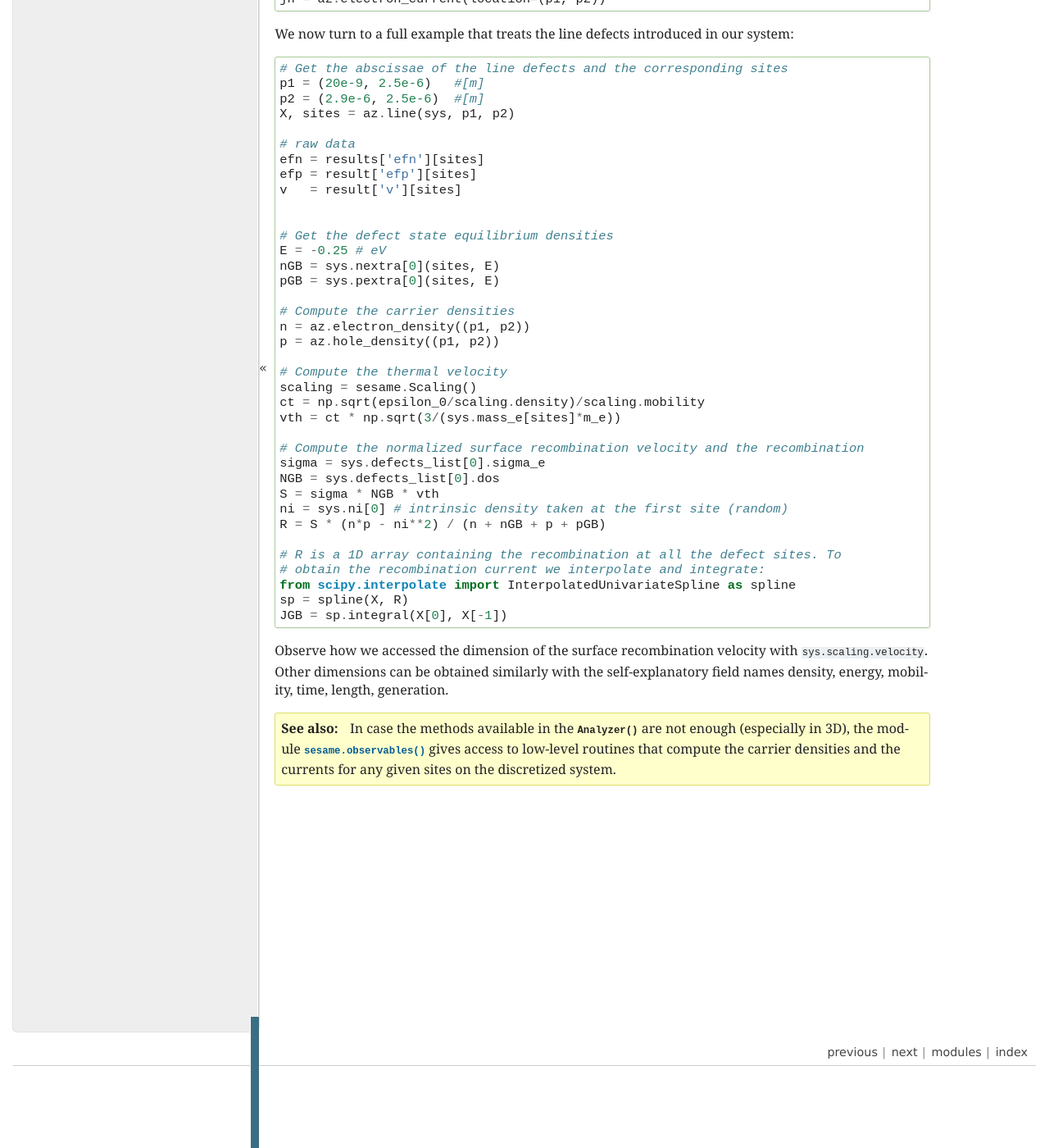
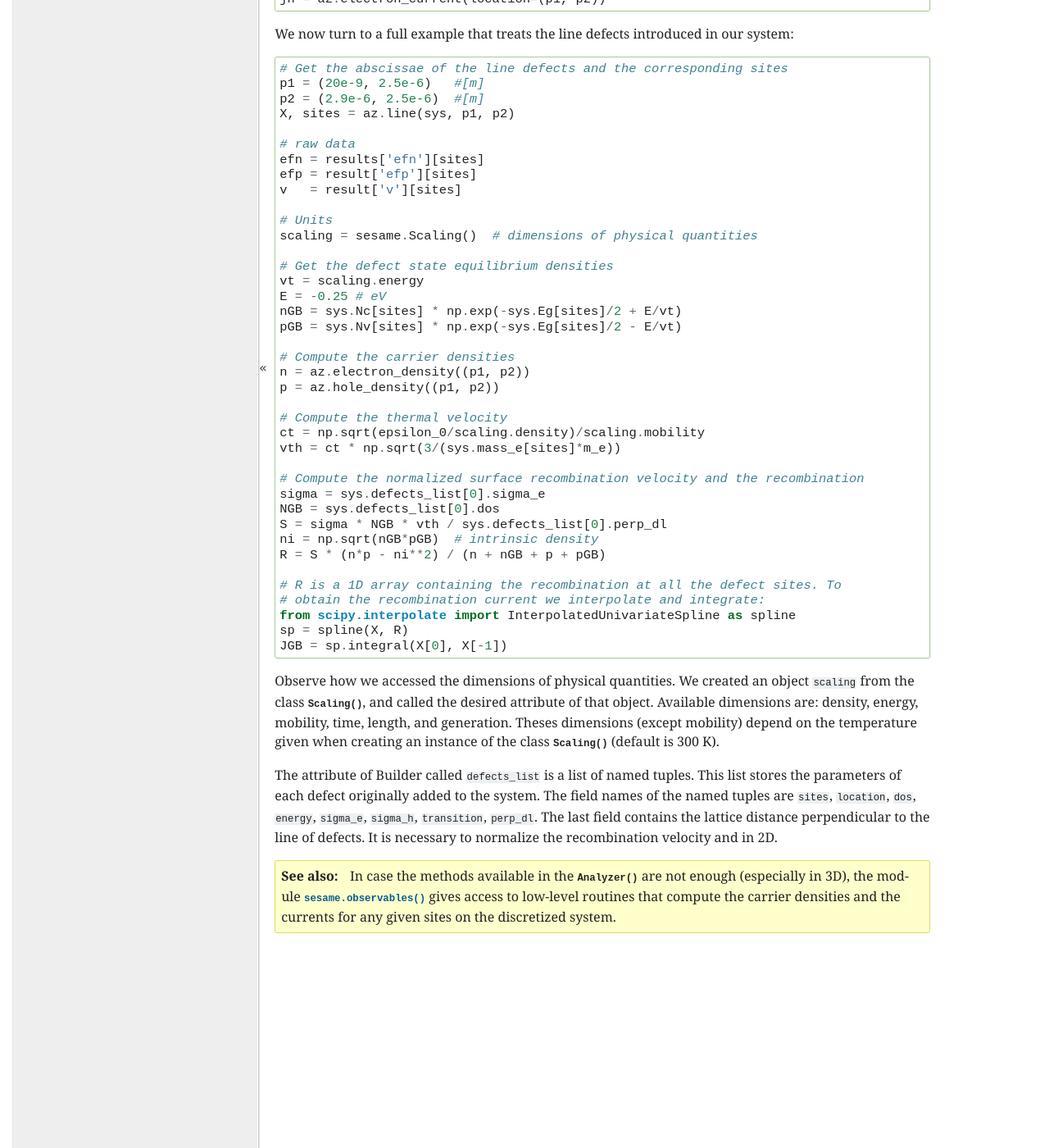
Before and after one commit to usnistgov/sesame, a Sphinx documentation site: the page built from doc/tutorial/analysis.rst, in a window 1280 px wide and 1400 px high, scrolled down 1548 px. Shown: the whole window at 82% size. Built offline with Sphinx 7.4.7, drawn with Linux system fonts in a browser that asks for light colours; formulas are drawn with MathJax 3; some of the changed text lies outside the part shown.

```diff
--- a/doc/tutorial/analysis.rst
+++ b/doc/tutorial/analysis.rst
@@ -6,8 +6,8 @@ will use the system created in :doc:`tutorial 3 <tuto3>`.
 The data analysis requires to compute carrier densities, currents and plot data.
 In order to avoid having to deal with the folded discretized system, we provide
 a set of methods callable with real space coordinates. These methods are
-available via the :func:`~sesame.analyzer.Analyzer` object. In the code below we
-load a data file and create this object::
+available via the :func:`~sesame.analyzer.Analyzer` class. In the code below we
+load a data file and create an instance of that class::
 
     import numpy as np
     from scipy.constants import m_e, epsilon_0
@@ -93,26 +93,28 @@ system::
     efp = result['efp'][sites]
     v   = result['v'][sites]
 
+    # Units
+    scaling = sesame.Scaling()  # dimensions of physical quantities
 
     # Get the defect state equilibrium densities
+    vt = scaling.energy
     E = -0.25 # eV
-    nGB = sys.nextra[0](sites, E)
-    pGB = sys.pextra[0](sites, E)
+    nGB = sys.Nc[sites] * np.exp(-sys.Eg[sites]/2 + E/vt)
+    pGB = sys.Nv[sites] * np.exp(-sys.Eg[sites]/2 - E/vt)
 
     # Compute the carrier densities
     n = az.electron_density((p1, p2))
     p = az.hole_density((p1, p2))
 
     # Compute the thermal velocity
-    scaling = sesame.Scaling()
     ct = np.sqrt(epsilon_0/scaling.density)/scaling.mobility
     vth = ct * np.sqrt(3/(sys.mass_e[sites]*m_e))
 
     # Compute the normalized surface recombination velocity and the recombination
     sigma = sys.defects_list[0].sigma_e
     NGB = sys.defects_list[0].dos
-    S = sigma * NGB * vth
-    ni = sys.ni[0] # intrinsic density taken at the first site (random)
+    S = sigma * NGB * vth / sys.defects_list[0].perp_dl
+    ni = np.sqrt(nGB*pGB)  # intrinsic density
     R = S * (n*p - ni**2) / (n + nGB + p + pGB)
 
     # R is a 1D array containing the recombination at all the defect sites. To
@@ -121,10 +123,19 @@ system::
     sp = spline(X, R)
     JGB = sp.integral(X[0], X[-1])
 
-Observe how we accessed the dimension of the surface recombination velocity with
-``sys.scaling.velocity``. Other dimensions can be obtained similarly with the
-self-explanatory field names density, energy, mobility, time, length,
-generation.
+Observe how we accessed the dimensions of physical quantities. We created an
+object ``scaling`` from the class :func:`~sesame.builder.Scaling`, and called
+the desired attribute of that object. Available dimensions are:
+density, energy, mobility, time, length, and generation. Theses dimensions
+(except mobility) depend on the temperature given when creating an
+instance of the class :func:`~sesame.builder.Scaling` (default is 300 K).
+
+The attribute of Builder called ``defects_list`` is a list of named tuples. This
+list stores the parameters of each defect originally added to the system. The
+field names of the named tuples are ``sites``, ``location``, ``dos``, ``energy``,
+``sigma_e``, ``sigma_h``, ``transition``, ``perp_dl``. The last field contains
+the lattice distance perpendicular to the line of defects. It is necessary to
+normalize the recombination velocity and in 2D.
 
 .. seealso:: In case the methods available in the
    :func:`~sesame.analyzer.Analyzer` are not enough (especially in 3D), the
--- a/doc/tutorial/intro.rst
+++ b/doc/tutorial/intro.rst
@@ -133,7 +133,7 @@ Additional charged defects can be added to the system to simulate, for example,
 grain boundaries in a semiconductor. Grain boundaries separate crystallites of
 different orientation. They occupy a reduced dimensionality space (e.g. 2D
 planes embedded in a 3D material), and typically possess a high density of
-defects (dangling bonds, wrong bonds, \cdots). These lead to localized states
+defects (dangling bonds, wrong bonds). These lead to localized states
 within the gap, which may lead to charging of the grain boundary, and increased
 recombination at the grain boundary.
 
--- a/doc/tutorial/tuto4.rst
+++ b/doc/tutorial/tuto4.rst
@@ -23,7 +23,7 @@ the rectangle::
     # gap state characteristics
     S = 1e5 * 1e-2           # trap recombination velocity [m/s]
     E = -0.25                # energy of gap state (ev) from midgap
-    N = 2e14 * 1e4           # defect density [1/m^2]
+    N = 2e13 * 1e4           # defect density [1/m^2]
 
     p1 = (1e-6, .5e-6, 1e-6)            # [m]
     p2 = (2.9e-6, .5e-6, 1e-6)          # [m]
```
Also changed, not shown: doc/tutorial/tuto1.rst (+10 -13 lines), doc/tutorial/tuto2.rst (+16 -12 lines), doc/tutorial/tuto3.rst (+7 -9 lines), 6 other files.
